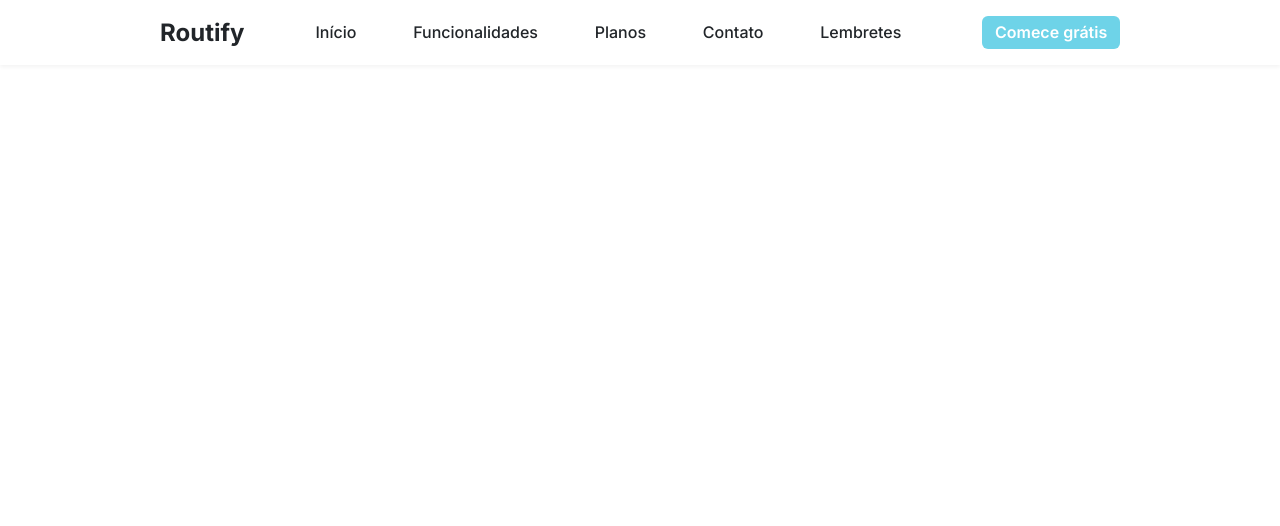
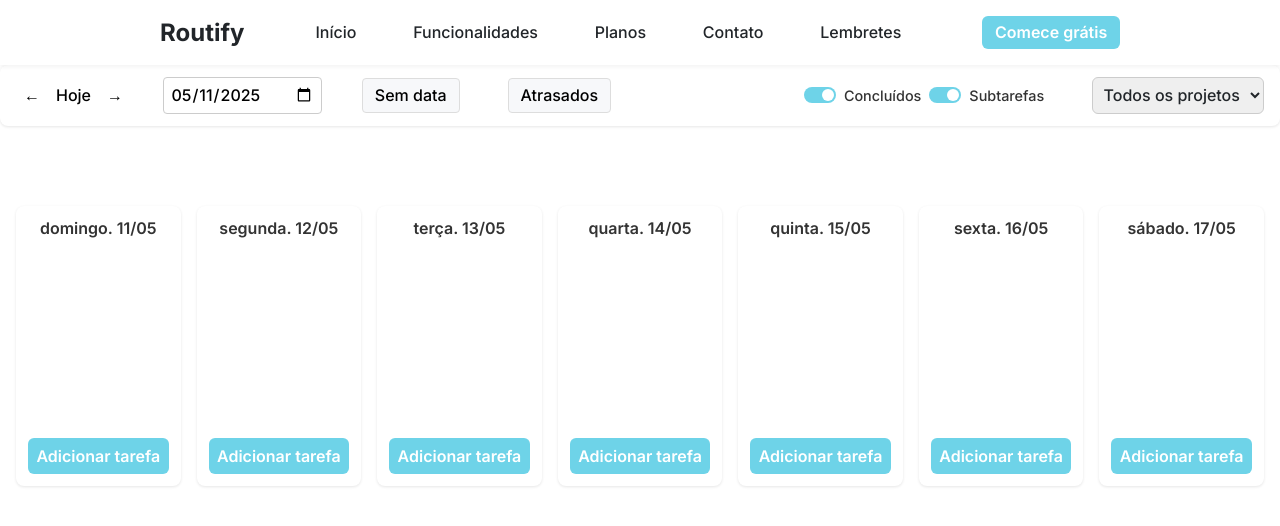
Before and after one commit to probsicke/routify, a React (Vite) app: page /semana in a window 1280 px wide. Shown: the top 526 px of the page. Built offline with nearby package versions, Linux system fonts and the light colour scheme.

Commit message:
weekview creation

```diff
--- a/package.json
+++ b/package.json
@@ -11,6 +11,7 @@
     "preview": "vite preview"
   },
   "dependencies": {
+    "date-fns": "^4.1.0",
     "react": "^19.1.0",
     "react-dom": "^19.1.0",
     "react-router-dom": "^7.6.0"
--- a/src/App.tsx
+++ b/src/App.tsx
@@ -10,6 +10,7 @@ import { Home } from './pages/Home'
 import SignUp from './pages/SignUp/SignUp'
 import SignIn from './pages/SignIn/SignIn'
 import ForgotPassword from './pages/ForgotPassword/ForgotPassword'
+import { WeekView } from './components/WeekView/WeekView';
 
 function App() {
   const [reminders, setReminders] = useState<Reminder[]>(() => {
@@ -45,6 +46,7 @@ function App() {
         <Route path="/signup" element={<SignUp />} />
         <Route path="/login" element={<SignIn />} />
         <Route path="/forgot-password" element={<ForgotPassword />} />
+        <Route path="/semana" element={<WeekView />} />
 
         <Route
           path="/reminders"
--- /dev/null
+++ b/src/components/WeekView/WeekView.css
@@ -0,0 +1,193 @@
+
+.week-header {
+  display: flex;
+  align-items: center;
+  gap: 2rem;
+  padding: 0.75rem 1rem;
+  background: #fff;
+  border-radius: 8px;
+  box-shadow: 0 1px 3px rgba(0, 0, 0, 0.1);
+  margin-bottom: 1rem;
+}
+
+.week-header .nav-buttons button {
+  background: none;
+  border: none;
+  font-size: 1rem;
+  padding: 0.5rem;
+  cursor: pointer;
+}
+.week-header .today-btn {
+  font-size: 1rem;
+  font-family: 'Inter', sans-serif;
+  font-weight: 500;
+  background: #f0f4f8;
+  border-radius: 4px;
+}
+
+.week-header .date-picker {
+  font-size: 1rem;
+  font-weight: 500;
+  font-family: 'Inter', sans-serif;
+  padding: 0.4rem;
+  border: 1px solid #ccc;
+  border-radius: 4px;
+}
+
+.week-header .filter-btn {
+  font-weight: 500;
+  font-family: 'Inter', sans-serif;
+  background: #f7f8fa;
+  border: 1px solid #ddd;
+  border-radius: 4px;
+  padding: 0.4rem 0.75rem;
+  cursor: pointer;
+  font-size: 1rem;
+  margin: 0 0.5rem;
+  transition: background 0.2s, border-color 0.2s;
+}
+
+.filter-btn:hover {
+  background: #e2e6ea;
+  border-color: #ccc;
+}
+
+.week-header .toggles {
+  color: #212529;
+  font-family: 'Inter', sans-serif;
+  display: flex;
+  gap: 0.5rem;
+  font-weight: 500;
+  margin-left: auto;
+}
+.week-header .toggle {
+  font-family: 'Inter', sans-serif;
+  display: flex;
+  align-items: center;
+  gap: 0.25rem;
+  cursor: pointer;
+  font-size: 1rem;
+}
+
+.week-header .project-select {
+  color: #212529;
+  font-size: 1rem;
+  font-family: 'Inter', sans-serif;
+  padding: 0.4rem;
+  border: 1px solid #ccc;
+  border-radius: 6px;
+  font-weight: 500;
+  margin-left: 1rem;
+}
+
+.week-view {
+  display: grid;
+  grid-template-columns: repeat(7, 1fr);
+  grid-template-rows: minmax(280px, auto);
+  gap: 1rem;
+  padding: 1rem;
+}
+
+.toggles {
+  display: flex;
+  gap: 1.5rem;
+  align-items: center;
+}
+
+.toggle-label {
+  display: flex;
+  align-items: center;
+  gap: 0.5rem;
+  cursor: pointer;
+}
+
+.switch {
+  position: relative;
+  width: 32px;
+  height: 16px;
+}
+
+.switch input {
+  opacity: 0;
+  width: 0;
+  height: 0;
+}
+
+.slider {
+  position: absolute;
+  top: 0;
+  left: 0;
+  right: 0;
+  bottom: 0;
+  background: #ccc;
+  border-radius: 8px;
+  transition: background 0.2s;
+}
+
+.slider:before {
+  content: '';
+  position: absolute;
+  width: 12px;
+  height: 12px;
+  left: 2px;
+  bottom: 2px;
+  background: #fff;
+  border-radius: 50%;
+  transition: transform 0.2s;
+}
+
+.switch input:checked + .slider {
+  background: #6ED3E8;
+}
+
+.switch input:checked + .slider:before {
+  transform: translateX(16px);
+}
+
+.toggle-text {
+  font-size: 0.9rem;
+  color: #333;
+}
+
+.day-column {
+  background: #fff;
+  border-radius: 8px;
+  padding: 0.75rem;
+  min-height: 280px;
+  display: flex;
+  flex-direction: column;
+  box-shadow: 0 1px 3px rgba(0,0,0,0.1);
+  margin-top: 3rem;
+}
+
+.day-header {
+  text-align: center;
+  font-family: 'Inter', sans-serif;
+  font-weight: 600;
+  margin-bottom: 0.5rem;
+}
+
+.add-task {
+  color: var(--color-white);
+  font-size: 1rem;
+  background: var(--color-blue-aqua);
+  font-family: 'Inter', sans-serif;
+  margin-top: auto;
+  padding: 0.5rem;
+  border: none;
+  border-radius: 6px;
+  text-align: center;
+  font-weight: 600;
+  cursor: pointer;
+  transition: background 0.2s;
+}
+
+.add-task:hover {
+  background: #56bed3;
+}
+
+@media (max-width: 768px) {
+  .week-view {
+    grid-template-columns: repeat(auto-fit, minmax(120px, 1fr));
+  }
+}
--- /dev/null
+++ b/src/components/WeekView/WeekView.tsx
@@ -0,0 +1,95 @@
+import { useState } from 'react'
+import { format, startOfWeek, addDays, subDays, isSameDay } from 'date-fns'
+import { ptBR } from 'date-fns/locale'
+import './WeekView.css'
+
+export function WeekView() {
+  const [currentDate, setCurrentDate] = useState(new Date())
+  const [showCompleted, setShowCompleted] = useState(true)
+  const [showSubtasks, setShowSubtasks] = useState(true)
+  const [projectFilter, setProjectFilter] = useState('Todos os projetos')
+
+  const weekStart = startOfWeek(currentDate, { weekStartsOn: 0, locale: ptBR })
+  const days = Array.from({ length: 7 }).map((_, i) =>
+    addDays(weekStart, i)
+  )
+
+  return (
+    <>
+      <header className="week-header">
+        <div className="nav-buttons">
+          <button onClick={() => setCurrentDate(subDays(currentDate, 1))}>
+            ←
+          </button>
+          <button
+            className="today-btn"
+            onClick={() => setCurrentDate(new Date())}
+          >
+            Hoje
+          </button>
+          <button onClick={() => setCurrentDate(addDays(currentDate, 1))}>
+            →
+          </button>
+        </div>
+        <input
+          type="date"
+          className="date-picker"
+          value={format(currentDate, 'yyyy-MM-dd')}
+          onChange={(e) => setCurrentDate(new Date(e.target.value))}
+        />
+        <button className="filter-btn">Sem data</button>
+        <button className="filter-btn">Atrasados</button>
+
+        <div className="toggles">
+          <label className="toggle-label">
+            <div className="switch">
+              <input
+                type="checkbox"
+                checked={showCompleted}
+                onChange={() => setShowCompleted(!showCompleted)}
+              />
+              <span className="slider"></span>
+            </div>
+            <span className="toggle-text">Concluídos</span>
+          </label>
+
+          <label className="toggle-label">
+            <div className="switch">
+              <input
+                type="checkbox"
+                checked={showSubtasks}
+                onChange={() => setShowSubtasks(!showSubtasks)}
+              />
+              <span className="slider"></span>
+            </div>
+            <span className="toggle-text">Subtarefas</span>
+          </label>
+        </div>
+
+        <select
+          className="project-select"
+          value={projectFilter}
+          onChange={(e) => setProjectFilter(e.target.value)}
+        >
+          <option>Todos os projetos</option>
+        </select>
+      </header>
+
+      <div className="week-view">
+        {days.map((day) => {
+          const isToday = isSameDay(day, currentDate)
+          return (
+            <div key={day.toISOString()} className="day-column">
+              <div
+                className={`day-header${isToday ? ' today' : ''}`}
+              >
+                {format(day, 'eee. dd/MM', { locale: ptBR })}
+              </div>
+              <div className="add-task">Adicionar tarefa</div>
+            </div>
+          )
+        })}
+      </div>
+    </>
+  )
+}
```
Also changed, not shown: 1 other file (tests, documents, lock files or other folders).
